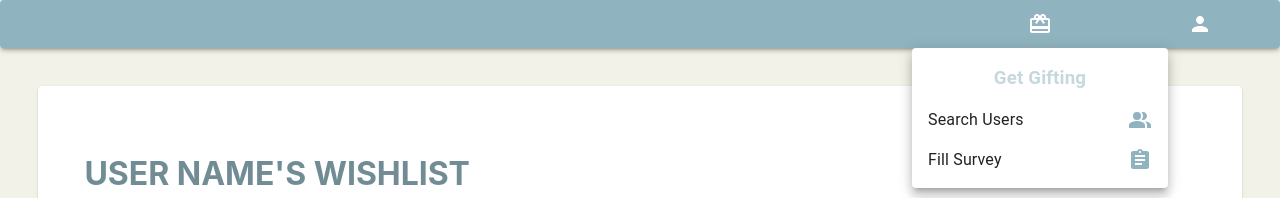
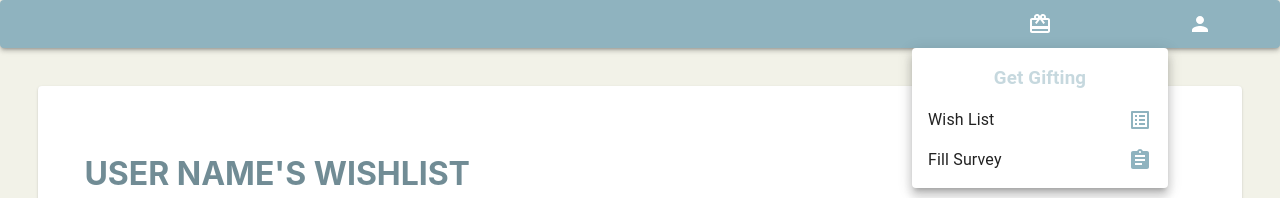
Before and after one commit to akrueger12/Gifty, a React (Create React App) app in the folder client/: page /dashboard/1 in a window 1280 px wide. Both pictures are taken after a click on the tab 1040 px from the left and 24 px from the top of the page. Shown: the top 198 px of the page. Built offline with nearby package versions, Linux system fonts and the light colour scheme.

Commit message:
updated navigation

```diff
--- a/client/src/components/dashboard/navigation/GiftMenu.css
+++ b/client/src/components/dashboard/navigation/GiftMenu.css
@@ -16,7 +16,7 @@
     text-transform: none;
 }
 
-.search-item {
+.list-item {
     justify-content: space-between;
 }
 
@@ -28,7 +28,7 @@
     margin: 0px;
 }
 
-.search-title {
+.list-title {
     margin: 0px;
 }
 
--- a/client/src/components/dashboard/navigation/GiftMenu.jsx
+++ b/client/src/components/dashboard/navigation/GiftMenu.jsx
@@ -1,7 +1,7 @@
 import './GiftMenu.css';
 import React from 'react';
 import { Menu, MenuItem } from '@material-ui/core';
-import PeopleAltIcon from '@material-ui/icons/PeopleAlt';
+import ListAltIcon from '@material-ui/icons/ListAlt';
 import AssignmentIcon from '@material-ui/icons/Assignment';
 
 export const GiftMenu = ({ handleClose, anchorEl }) => {
@@ -20,9 +20,9 @@ export const GiftMenu = ({ handleClose, anchorEl }) => {
                 <h3 className="gift-menu-title">Get Gifting</h3>
             </MenuItem>
             {/* ADD THE ON CLICKS */}
-            <MenuItem className="search-item">
-                <p className="search-title">Search Users</p>
-                <PeopleAltIcon/>
+            <MenuItem className="list-item">
+                <p className="list-title">Wish List</p>
+                <ListAltIcon/>
             </MenuItem>
             <MenuItem className="survey-item">
                 <p className="survey-title">Fill Survey</p>
--- a/client/src/components/dashboard/navigation/UserMenu.css
+++ b/client/src/components/dashboard/navigation/UserMenu.css
@@ -16,19 +16,11 @@
     text-transform: none;
 }
 
-.list-item {
-    justify-content: space-between;
-}
-
 .logout-item {
     justify-content: space-between;
 }
 
 .menu-title {
-    margin: 0px;
-}
-
-.list-title {
     margin: 0px;
 }
 
--- a/client/src/components/dashboard/navigation/UserMenu.jsx
+++ b/client/src/components/dashboard/navigation/UserMenu.jsx
@@ -2,7 +2,6 @@ import './UserMenu.css';
 import React from 'react';
 import { Menu, MenuItem } from '@material-ui/core';
 import ExitToAppIcon from '@material-ui/icons/ExitToApp';
-import ListAltIcon from '@material-ui/icons/ListAlt';
 
 export const UserMenu = ({ handleClose, anchorEl }) => {
     return (
@@ -20,10 +19,6 @@ export const UserMenu = ({ handleClose, anchorEl }) => {
                 <h3 className="menu-title">Menu</h3>
             </MenuItem>
             {/* ADD THE ON CLICKS */}
-            <MenuItem className="list-item">
-                <p className="list-title">Wish List</p>
-                <ListAltIcon/>
-            </MenuItem>
             <MenuItem className="logout-item">
                 <p className="logout-title">Logout</p>
                 <ExitToAppIcon/>
```
